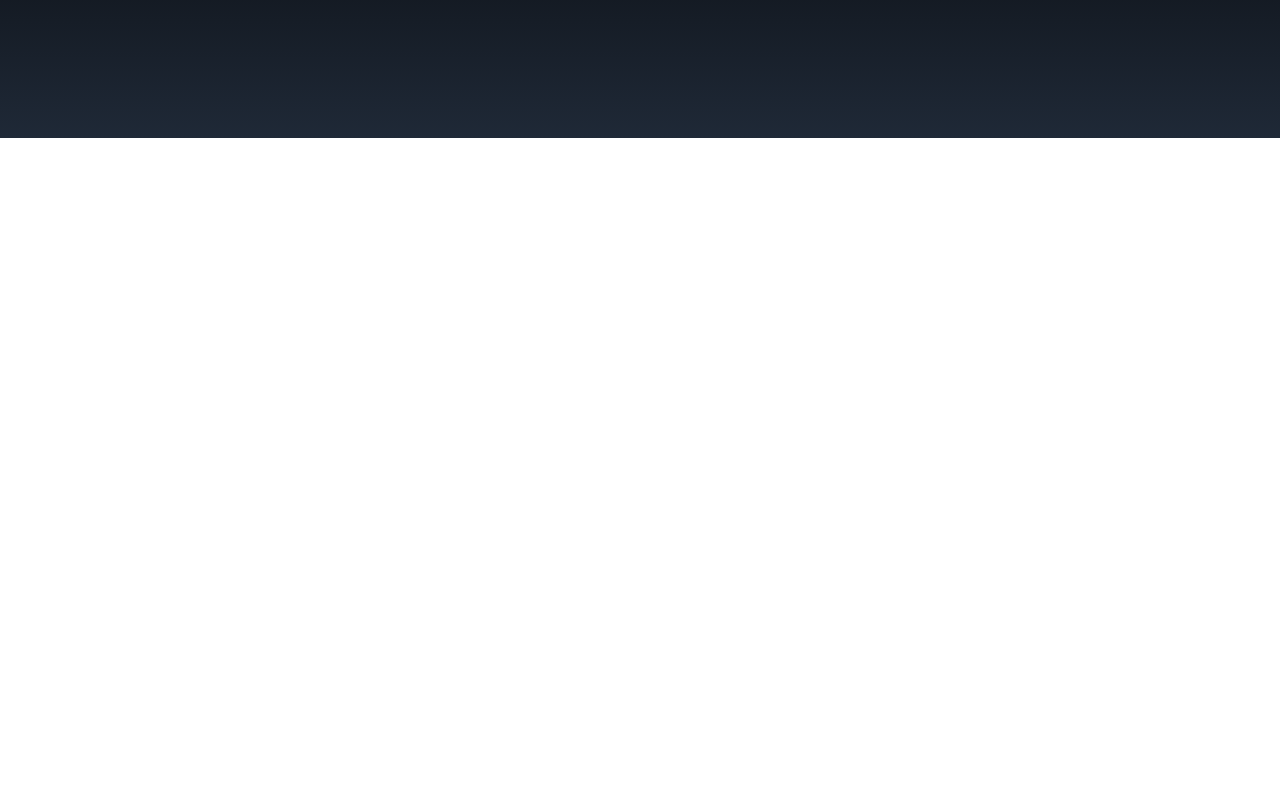
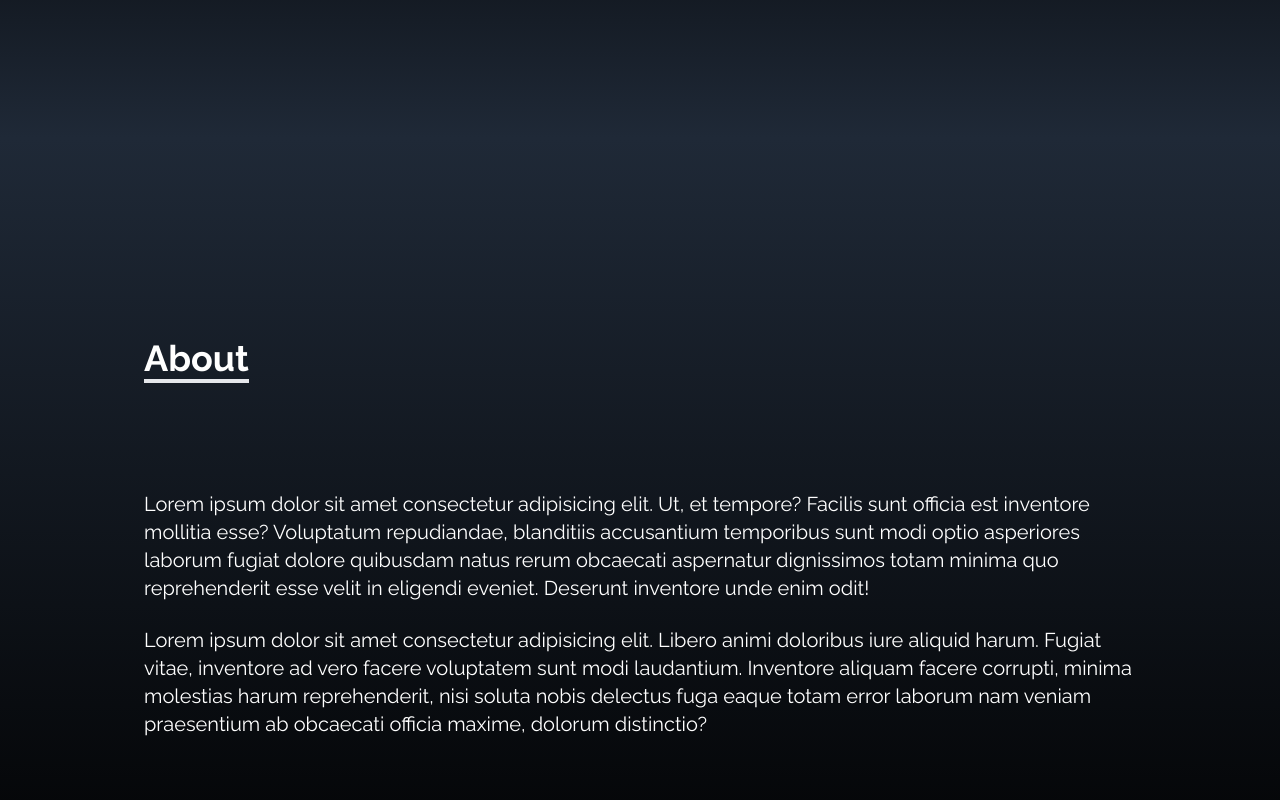
Before and after one commit to DagimAsnake/MyPortfolio, a React (Create React App) app: page / in a window 1280 px wide. Shown: the part 662-1462 px from the top of the page. Before the commit the page ends 800 px from the top, so only its background shows below. Built offline with nearby package versions, Linux system fonts and the light colour scheme; the HTML template or start-up script is replaced by a standard one.

Commit message:
added about page

```diff
--- a/src/App.js
+++ b/src/App.js
@@ -1,6 +1,7 @@
 import Navbar from "./components/Navbar";
 import Home from "./components/Home";
 import SocialLinks from "./components/SocialLinks";
+import About from "./components/About";
 
 function App() {
   return (
@@ -8,6 +9,7 @@
    <Navbar />
    <Home />
    <SocialLinks />
+    <About />
    </>
   );
 }
--- /dev/null
+++ b/src/components/About.jsx
@@ -0,0 +1,36 @@
+import React from 'react'
+
+const About = () => {
+  return (
+    <div name='about' className='w-full h-screen bg-gradient-to-b from-gray-800 to-black text-white'>
+        <div className='max-w-screen-lg p-4 mx-auto flex flex-col justify-center w-full h-full'>
+            <div className='pb-8'>
+                <p className='text-4xl font-bold inline border-b-4'>About</p>
+            </div>
+
+            <p className='text-xl mt-20'>
+                Lorem ipsum dolor sit amet consectetur adipisicing elit.
+                Ut, et tempore? Facilis sunt officia est inventore mollitia esse?
+                Voluptatum repudiandae, blanditiis accusantium temporibus sunt modi
+                optio asperiores laborum fugiat dolore quibusdam natus rerum obcaecati
+                aspernatur dignissimos totam minima quo reprehenderit esse velit in
+                eligendi eveniet. Deserunt inventore unde enim odit!
+            </p>
+
+            <br />
+
+            <p className='text-xl'>
+                Lorem ipsum dolor sit amet consectetur adipisicing elit.
+                Libero animi doloribus iure aliquid harum. Fugiat vitae,
+                inventore ad vero facere voluptatem sunt modi laudantium.
+                Inventore aliquam facere corrupti, minima molestias harum
+                reprehenderit, nisi soluta nobis delectus fuga eaque totam
+                error laborum nam veniam praesentium ab obcaecati officia maxime,
+                dolorum distinctio?
+            </p>
+        </div>
+    </div>
+  )
+}
+
+export default About
```
